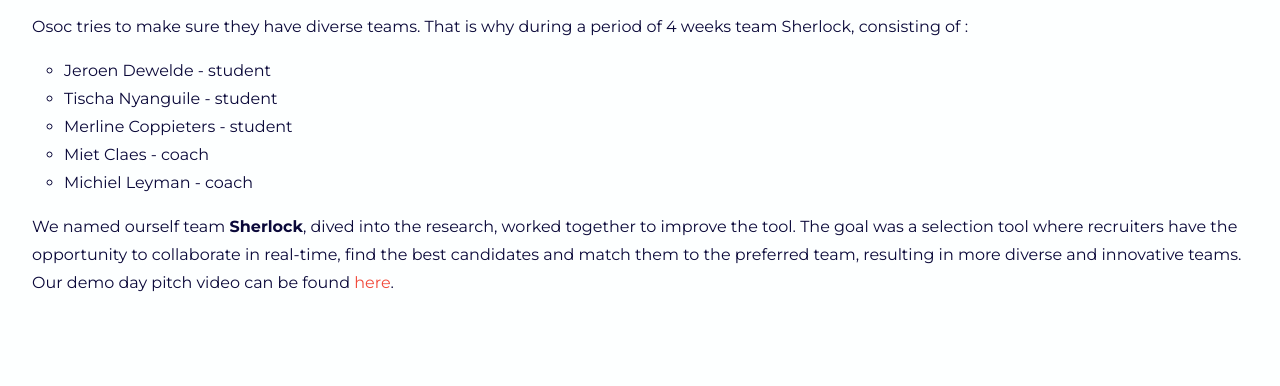
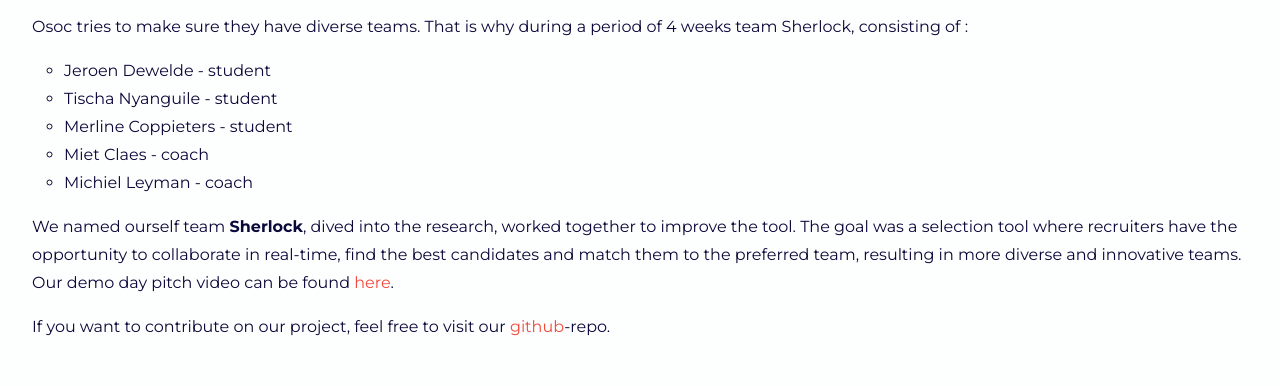
Before and after one commit to osoc21/selection-tool, an Eleventy site: page views/index.njk in a window 1280 px wide. Shown: the part 244-630 px from the top of the page. Built offline with nearby package versions, Linux system fonts and the light colour scheme; Eleventy itself is replaced by a stand-in of ours; files that its build step writes are made by us from their sources.

Commit message:
added github-repo

```diff
--- a/views/index.njk
+++ b/views/index.njk
@@ -34,6 +34,9 @@ eleventyNavigation:
             <p>
                 We named ourself team <b>Sherlock</b>, dived into the research, worked together to improve the tool. The goal was a selection tool where recruiters have the opportunity to collaborate in real-time, find the best candidates and match them to the preferred team, resulting in more diverse and innovative teams. Our demo day pitch video can be found <a class="inline-link" href="#demo-pitch">here</a>.
             </p>
+            <p>
+            If you want to contribute on our project, feel free to visit our <a class="inline-link"  href="https://github.com/opensummerofcode/selections" target="_blank">github</a>-repo.
+        </p>
 
     </div>
 
```
Also changed, not shown: docs/index.html.
